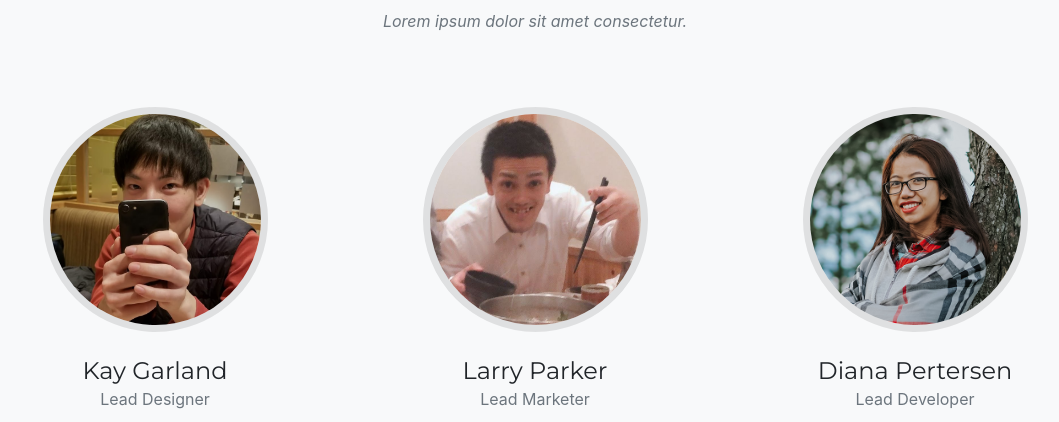
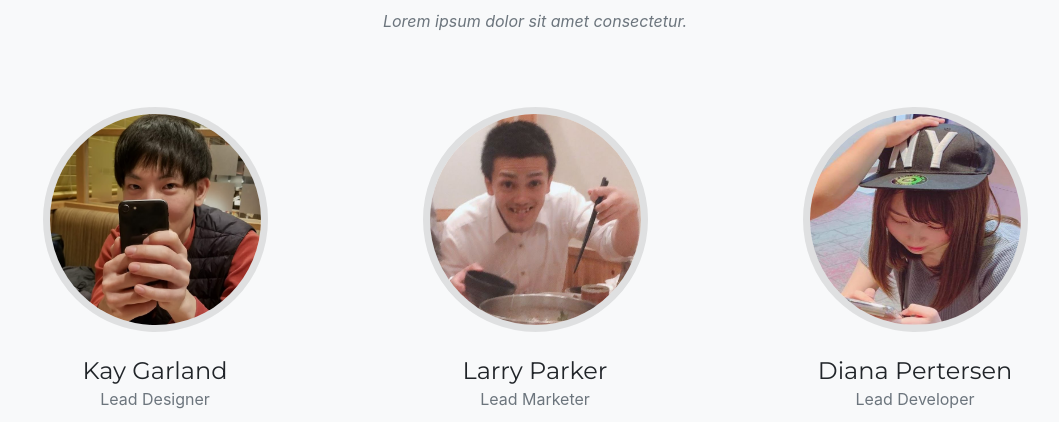
Before and after one commit to KentaTashiro/happyProject2, a website with bundled scripts: page index.html in a window 1280 px wide. Shown: the part 4771-5193 px from the top of the page, without its empty margins (105-1164 px from the left). Built offline with nearby package versions, Linux system fonts and the light colour scheme; a web font is replaced by a local one.

Commit message:
前島君

```diff
--- a/index.html
+++ b/index.html
@@ -345,7 +345,7 @@
         </div>
         <div class="col-sm-4">
           <div class="team-member">
-            <img class="mx-auto rounded-circle" src="img/team/3.jpg" alt="">
+            <img class="mx-auto rounded-circle" src="img/natsu01.jpg" alt="">
             <h4>Diana Pertersen</h4>
             <p class="text-muted">Lead Developer</p>
             <ul class="list-inline social-buttons">
```
Also changed, not shown: img/Mae01.JPG (added), img/natsu01.JPG (added).
